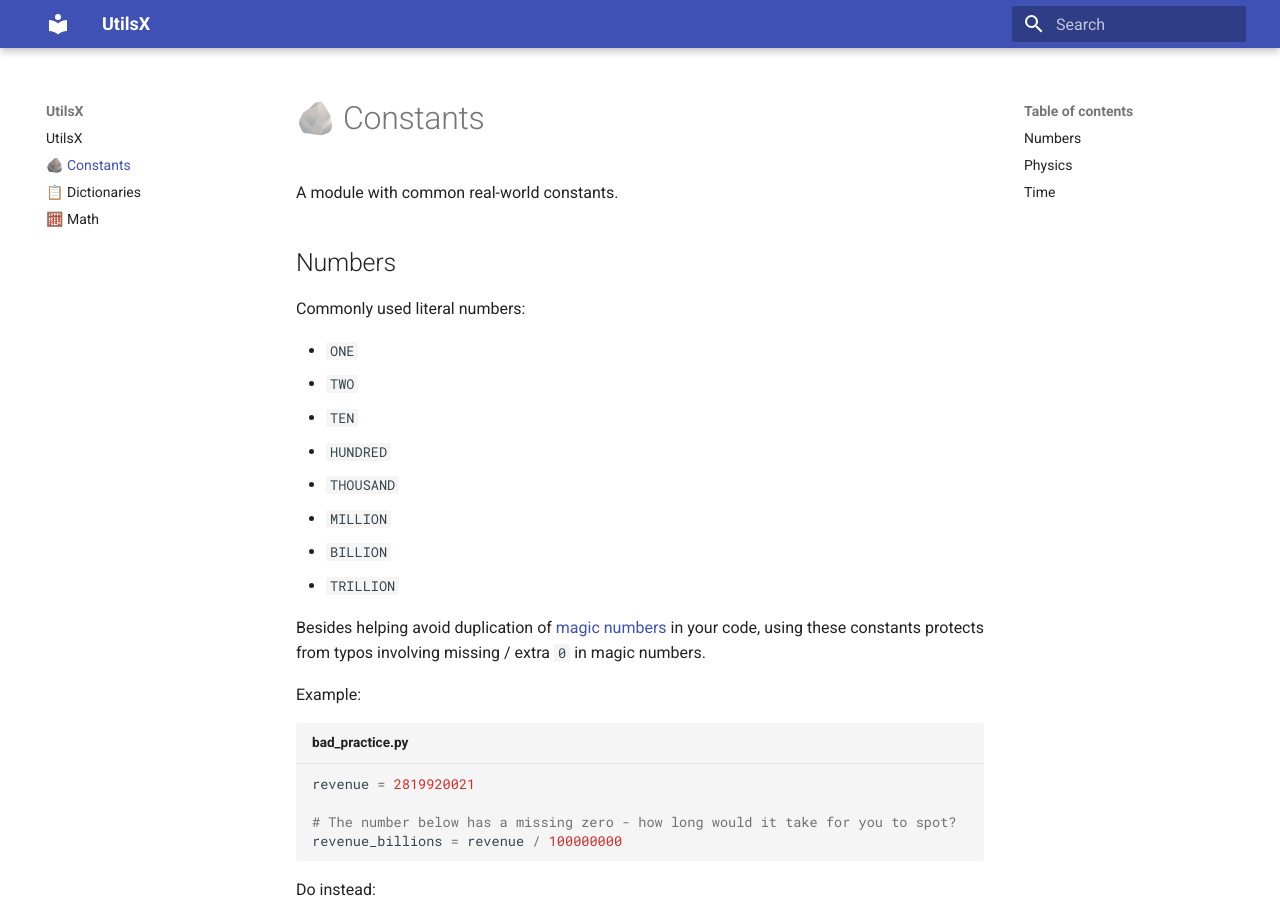
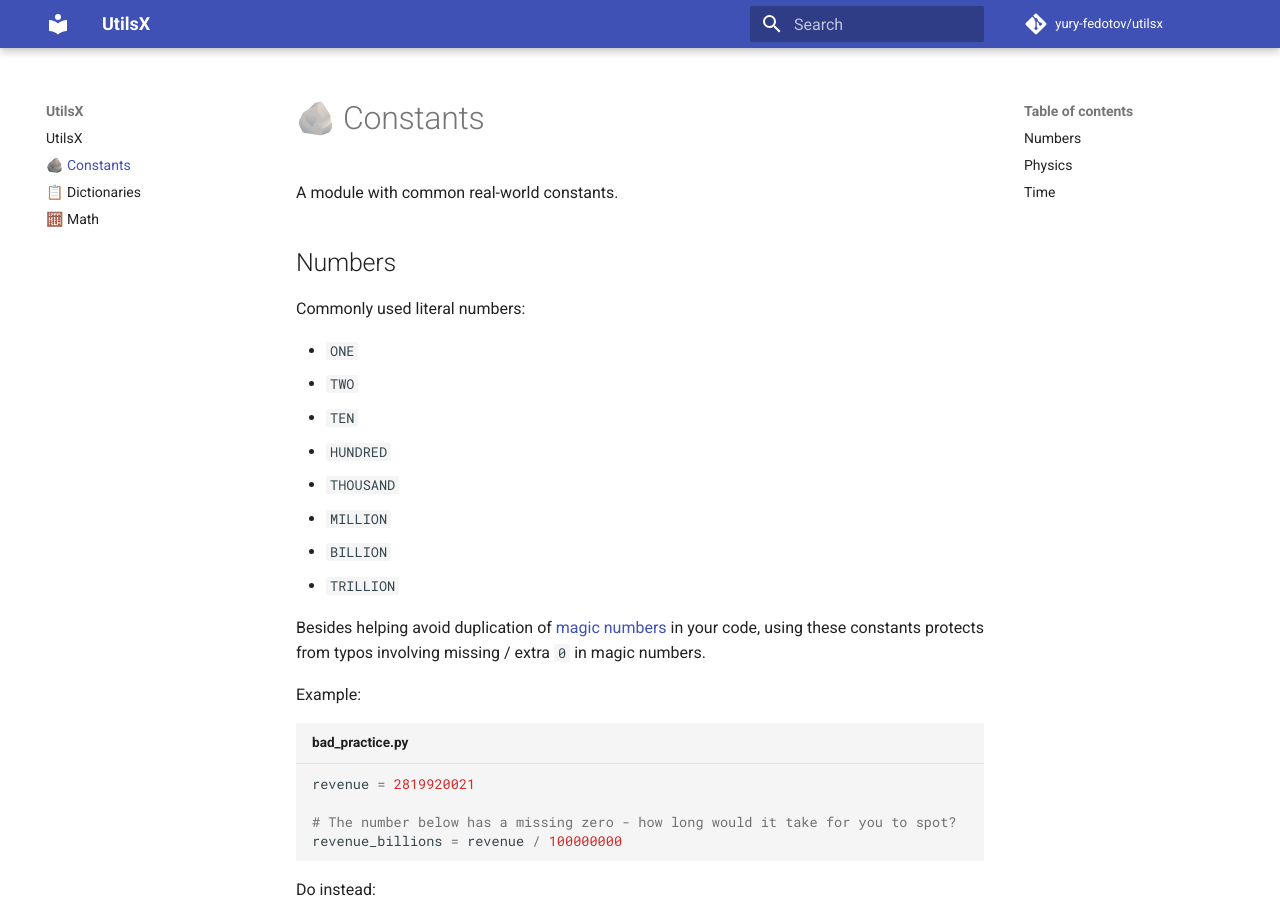
Before and after one commit to yury-fedotov/utilsx, an MkDocs documentation site: the page built from docs/constants.md, in a window 1280 px wide and 900 px high. Built offline with MkDocs 1.6.1 and Material for MkDocs 9.7.7, drawn with Linux system fonts in a browser that asks for light colours; comment, search, counter and statistics services are not loaded.

Commit message:
Add URLs to repo to docs header

```diff
--- a/mkdocs.yml
+++ b/mkdocs.yml
@@ -1,4 +1,6 @@
 site_name: UtilsX
+repo_url: https://github.com/yury-fedotov/utilsx
+repo_name: yury-fedotov/utilsx
 
 theme:
   name: material
```
